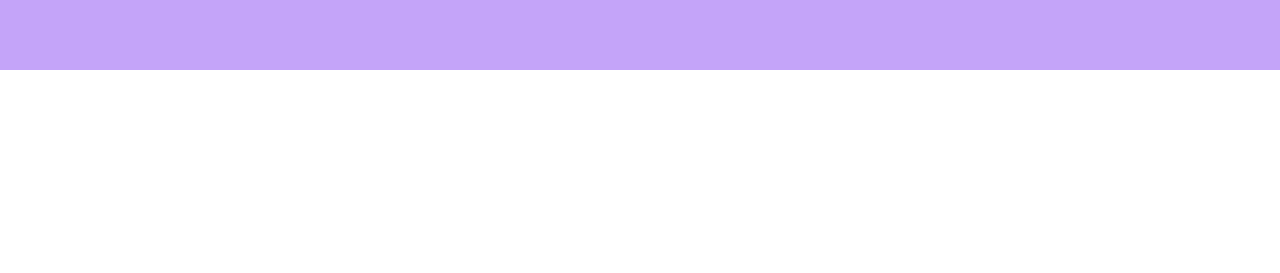
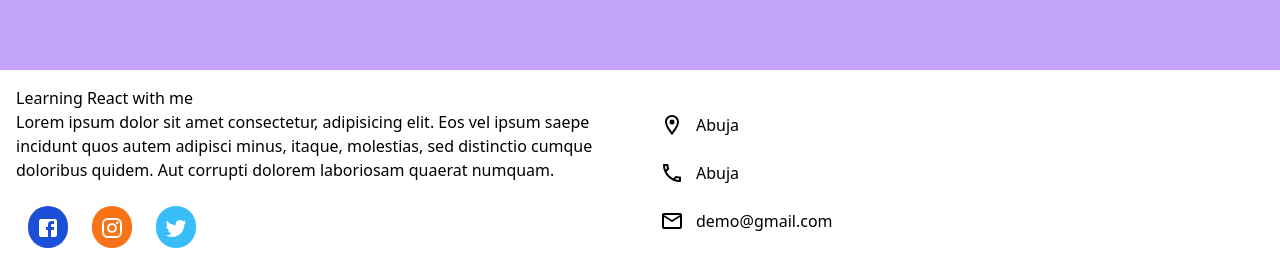
Before and after one commit to mubarak23/storefronts, a React (Create React App) app: page / in a window 1280 px wide. Shown: the part 2070-2343 px from the top of the page. Before the commit the page ends 2140 px from the top, so only its background shows below. Built offline with nearby package versions, Linux system fonts and the light colour scheme.

Commit message:
footer section

```diff
--- /dev/null
+++ b/src/components/Footer.jsx
@@ -0,0 +1,46 @@
+import React from 'react'
+import { EmailOutlined, Facebook, Instagram, LocalPhoneOutlined, LocationOnOutlined, Twitter } from '@material-ui/icons'
+
+function Footer() {
+    const iconStyle = 'm-3 rounded-full cursor-pointer p-2 text-white'
+  return (
+    <div className='flex items-center justify-around p-2'>
+      <div className='flex-1 flex flex-col flex-wrap p-2'>
+        {/* Store information  */}
+        <h2>Learning React with me </h2>
+        <p>Lorem ipsum dolor sit amet consectetur, adipisicing elit. Eos vel ipsum saepe incidunt quos autem adipisci minus,
+             itaque, molestias,
+             sed distinctio cumque doloribus quidem. Aut corrupti dolorem laboriosam quaerat numquam.</p>
+             <div className='flex item-center justify-center mt-3 self-start'>
+                <div className={iconStyle + ' bg-blue-700'}>
+                    <Facebook />
+                </div>
+                <div className={iconStyle + ' bg-orange-500'}>
+                    <Instagram />
+                </div>
+                <div className={iconStyle + ' bg-sky-400'}>
+                    <Twitter />
+                </div>
+             </div>
+      </div>
+      <div className='flex-1 flex flex-col p-2'>
+        {/* Contsct information */}
+        <div className='flex m-3'>
+        <LocationOnOutlined />
+        <p className='pl-3'>Abuja</p>
+        </div>
+        <div className='flex m-3'>
+        <LocalPhoneOutlined />
+        <p className='pl-3'>Abuja</p>
+        </div>
+        <div className='flex m-3'>
+        <EmailOutlined />
+        <p className='pl-3'>demo@gmail.com</p>
+        </div>
+
+      </div>
+    </div>
+  )
+}
+
+export default Footer
--- a/src/pages/Home.jsx
+++ b/src/pages/Home.jsx
@@ -1,6 +1,7 @@
 import React from 'react'
 import Anounce from '../components/Anounce'
 import Categories from '../components/Categories'
+import Footer from '../components/Footer'
 import Navbar from '../components/Navbar'
 import NewsLetter from '../components/NewsLetter'
 import Products from '../components/Products'
@@ -15,6 +16,7 @@
       <Categories />
       <Products />
       <NewsLetter />
+      <Footer />
     </div>
   )
 }
```
